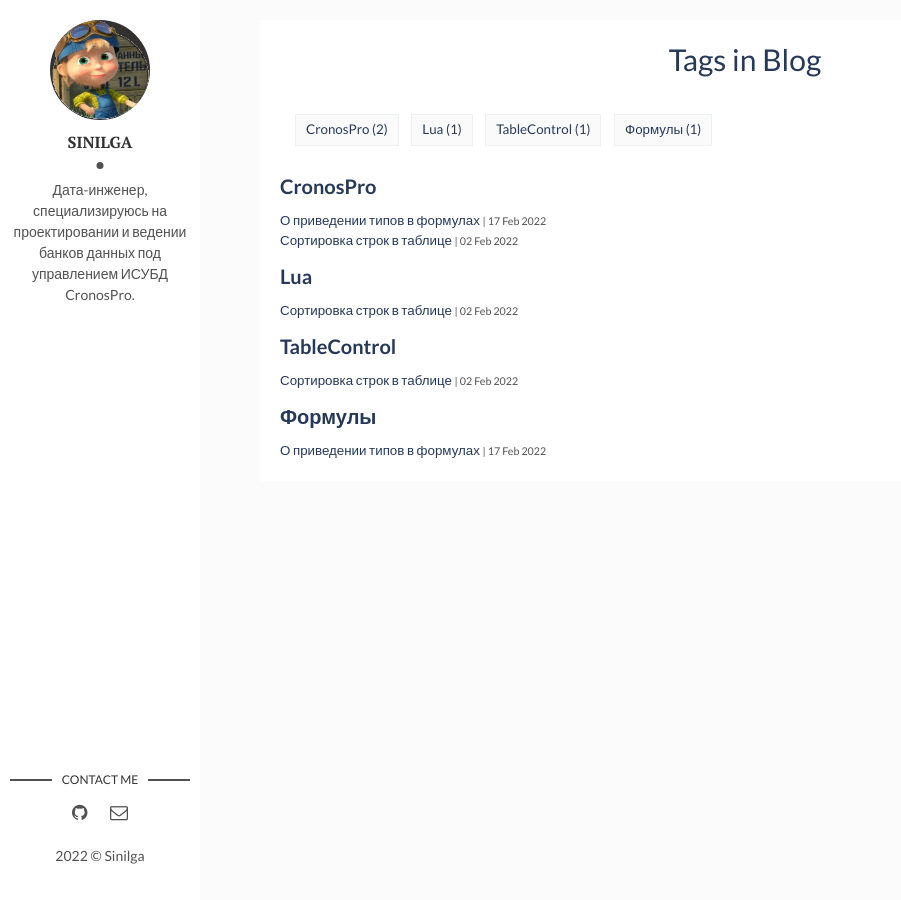
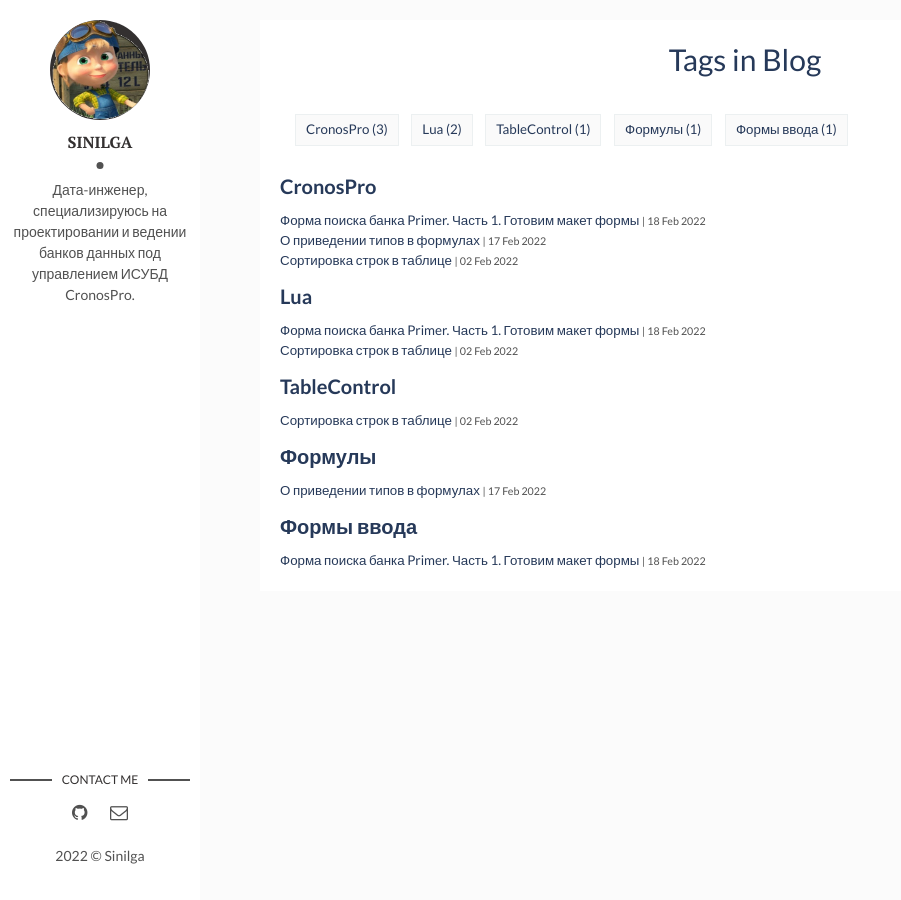
Before and after one commit to sinilga/cronospro, a Jekyll site: the page built from tags.html, in a window 1280 px wide. Shown: the whole page, without its empty margins (0-901 px from the left). Built offline with Jekyll 4.4.1, drawn with Linux system fonts in a browser that asks for light colours.

Commit message:
Update 2022-02-18-findform_1.md

```diff
--- a/_posts/2022-02-18-findform_1.md
+++ b/_posts/2022-02-18-findform_1.md
@@ -2,7 +2,7 @@
 layout: post
 title:  "Форма поиска банка Primer. Часть 1. Готовим макет формы"
 date:   2022-02-18
-categories: CroLua
+tags: [ CronosPro, Lua, Формы ввода ]
 ---
 
 Начинаем серию статей, в которой рассмотрим поэтапно создание в демо-банке
```
